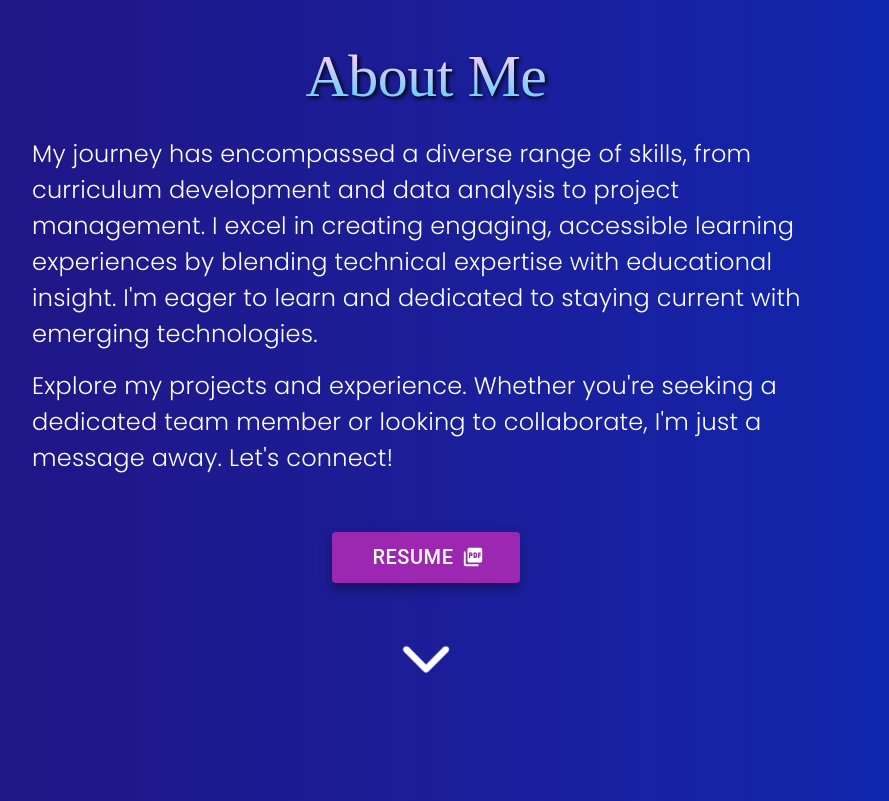
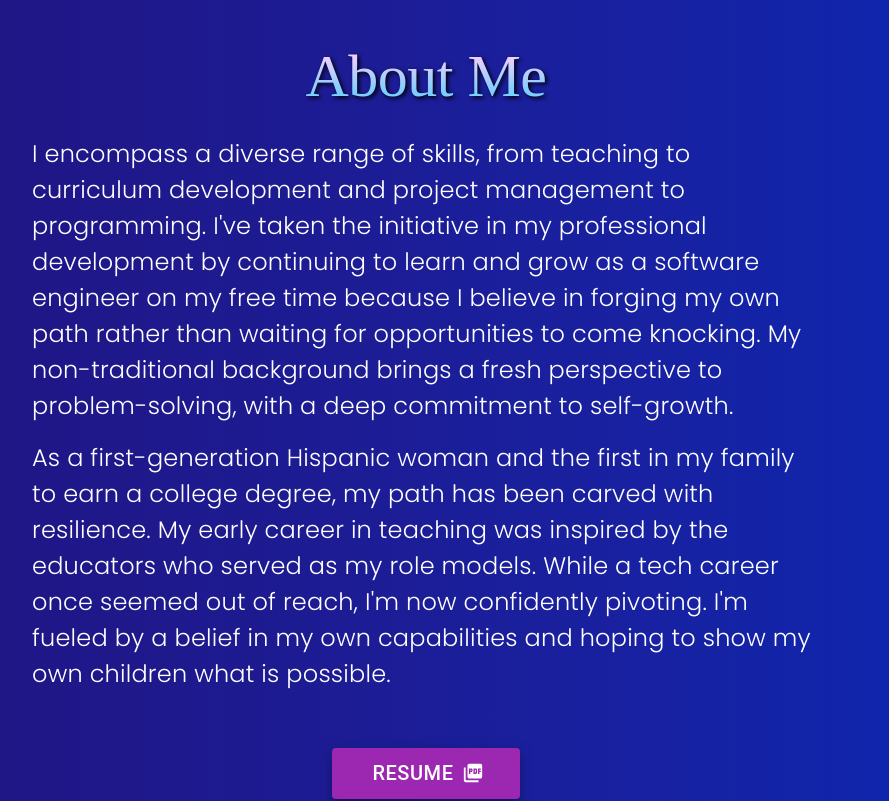
Before and after one commit to NereidaRondon/Portfolio, a React (Vite) app: page / in a window 1280 px wide. Shown: the part 1060-1861 px from the top of the page, without its empty margins (214-1103 px from the left). Built offline with nearby package versions, Linux system fonts and the light colour scheme; a web font is replaced by a local one.

Commit message:
Change the About Me section

```diff
--- a/src/components/About.jsx
+++ b/src/components/About.jsx
@@ -20,12 +20,14 @@ function About(props, refAbout){
 
             <Typography sx={{px:1, py:1, textAlign: 'left', fontSize:'1.5rem'}} fontFamily={'Poppins'}>
 
-              My journey has encompassed a diverse range of skills, from curriculum development and data analysis to project management. I excel in creating engaging, accessible learning experiences by blending technical expertise with educational insight. I'm eager to learn and dedicated to staying current with emerging technologies.
+              I encompass a diverse range of skills, from teaching to curriculum development and project management to programming. I've taken the initiative in my professional development by continuing to learn and grow as a software engineer on my free time because I believe in forging my own path rather than waiting for opportunities to come knocking. My non-traditional background brings a fresh perspective to problem-solving, with a deep commitment to self-growth.
             </Typography>
 
             <Typography sx={{px:1, py:1, textAlign: 'left', fontSize:'1.5rem'}} fontFamily={'Poppins'}>
-            Explore my projects and experience. Whether you're seeking a dedicated team member or looking to collaborate, I'm just a message away. Let's connect!
+
+              As a first-generation Hispanic woman and the first in my family to earn a college degree, my path has been carved with resilience. My early career in teaching was inspired by the educators who served as my role models. While a tech career once seemed out of reach, I'm now confidently pivoting. I'm fueled by a belief in my own capabilities and hoping to show my own children what is possible.
             </Typography>
+
           </Box>
 
 
```
